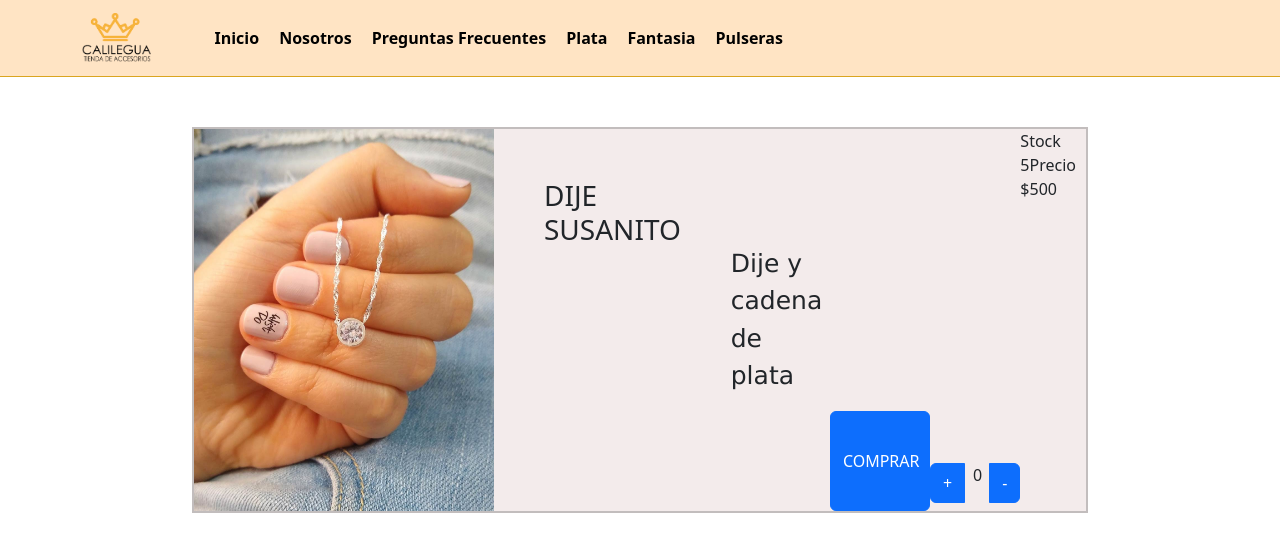
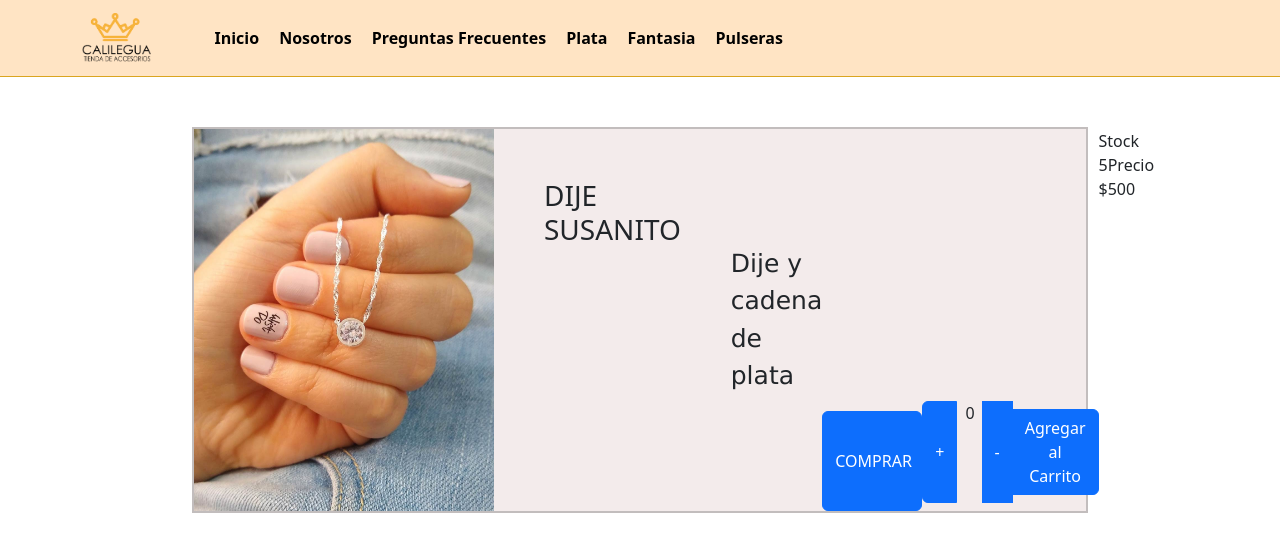
Before and after one commit to Fmonaco83/calilegua.fernando.monaco, a React (Create React App) app: page /item/1 in a window 1280 px wide. Shown: the top 552 px of the page. Built offline with nearby package versions, Linux system fonts and the light colour scheme; some icons are missing.

Commit message:
Sincronizar_counter

```diff
--- a/src/App.js
+++ b/src/App.js
@@ -5,6 +5,7 @@ import { BrowserRouter, Navigate, Route, Routes } from 'react-router-dom';
 import { Nosotros } from './components/nosotros/Nosotros';
 import { PreguntasFrecuentes } from './components/preguntasfrecuentes/PreguntasFrecuentes';
 import { ItemDetailContainer } from './components/itemdetailcontainer/ItemDetailContainer';
+import { Cart } from './components/cart/Cart'
 
 function App() {
   return (
@@ -17,7 +18,7 @@ function App() {
              <Route path='/' element={ <ItemListContainer/> }/>
              <Route path='/data/:categoryId' element={ <ItemListContainer/> }/>
              <Route path='item/:itemId' element={ <ItemDetailContainer/> }/>
-
+             <Route path='cart/:agregar' element={<Cart/>}/>
              <Route path='/nosotros' element={ <Nosotros/> }/>
              <Route path='/preguntasfrecuentes' element={ <PreguntasFrecuentes/> }/>
              <Route path='*' element={ <Navigate to="/"/> }/>
--- /dev/null
+++ b/src/components/cart/Cart.js
@@ -0,0 +1,9 @@
+
+
+export const Cart = () => {
+    return(
+        <h3>
+            Este es el Carrito
+        </h3>
+    )
+}
--- a/src/components/item/Item.js
+++ b/src/components/item/Item.js
@@ -2,11 +2,25 @@ import Card from 'react-bootstrap/Card';
 import { ItemCount } from '../itemcount/ItemCount'
 import './Item.css'
 import { Link } from 'react-router-dom';
-import { items } from '../../data/data';
-import { ItemDetailContainer } from '../itemdetailcontainer/ItemDetailContainer';
+import { useState } from "react";
+import { ItemDetail } from '../itemdetails/ItemDetail';
 
 
-export const Item = ({item}) => {
+export const Item = ({item,}) => {
+
+
+  const [cantidad, setCantidad] = useState(0)
+
+
+
+  const handleAgregar = () => {
+     console.log({
+        ...item,
+        cantidad
+     })
+
+}
+
     return(
         <Card className='tarjeta' style={{ width: '18rem' }}>
       <Card.Img variant="top" src={item.img} />
@@ -21,7 +35,11 @@ export const Item = ({item}) => {
         <Card.Text>
         Stock {item.stock}
         </Card.Text>
-        <ItemCount stock={item.stock}/>
+        <ItemCount stock={item.stock}
+          counter={cantidad}
+          setCounter={setCantidad}
+          handleAgregar={handleAgregar}
+        />
         <Link to={`/item/${item.id}`} className='btn btn-primary my-2'>Ver Mas</Link>
       </Card.Body>
     </Card>
--- a/src/components/itemcount/ItemCount.js
+++ b/src/components/itemcount/ItemCount.js
@@ -1,13 +1,14 @@
 import { useState } from "react";
 import Button from 'react-bootstrap/Button';
 import ButtonGroup from 'react-bootstrap/ButtonGroup';
+import { Link } from "react-router-dom";
+import { ItemDetail } from "../itemdetails/ItemDetail";
+
+
+export const ItemCount = ({stock, counter, setCounter,handleAgregar,agregar}) => {
 
 
 
-export const ItemCount = ({stock}) => {
-
-
-let [counter, setCounter] = useState(0)
 
 
 const sumar = () => {
@@ -23,12 +24,18 @@ const restar = () =>{
     console.log(counter)
 }
 }
+
+
     return (
     <ButtonGroup size="ms" className="mb-2">
         <Button onClick={sumar}>+</Button>
             <p className="mx-2"> {counter} </p>
         <Button  onClick={restar}>-</Button>
+        <Link onClick={handleAgregar} to={`/cart/${agregar}`} className='btn btn-primary my-2'>Agregar al Carrito</Link>
+
     </ButtonGroup>
+
+
 
     )
 }
--- a/src/components/itemdetailcontainer/ItemDetailContainer.js
+++ b/src/components/itemdetailcontainer/ItemDetailContainer.js
@@ -1,4 +1,3 @@
-import { Item } from '../item/Item';
 import { useEffect, useState } from 'react';
 import { items } from '../../data/data';
 import { useParams } from 'react-router-dom';
@@ -7,15 +6,15 @@ import { ItemDetail } from '../itemdetails/ItemDetail';
 
 export const ItemDetailContainer = () => {
 
-    const [data, setData] = useState([])
+    const [item, setItem] = useState([])
     const [loading, setLoading] = useState(true)
 
     const {itemId} = useParams()
 
     console.log(itemId)
-    console.log (data)
+    console.log (item)
 
-    const getData = () => {
+    const getItem = () => {
       const error = false;
       return new Promise((resolve, reject) => {
         setTimeout(() => {
@@ -34,9 +33,9 @@ export const ItemDetailContainer = () => {
     useEffect (()=> {
         setLoading(true)
 
-        getData()
+        getItem()
             .then((res) => {
-                setData( res.find((item) => item.id === Number(itemId)) )
+                setItem( res.find((item) => item.id === Number(itemId)) )
             })
             .catch(err => console.log(err))
             .finally(() => {
@@ -51,7 +50,7 @@ export const ItemDetailContainer = () => {
         <div>
             {
             loading ? <Spinner animation="grow" variant="primary" />
-            : <ItemDetail data={data}/>
+            : <ItemDetail item={item}/>
 
 
 
--- a/src/components/itemdetails/ItemDetail.js
+++ b/src/components/itemdetails/ItemDetail.js
@@ -1,36 +1,52 @@
 import Button from 'react-bootstrap/Button';
 import './ItemDetail.css'
 import { ItemCount } from '../itemcount/ItemCount';
+import { useState } from "react";
 
 
 
 
 
-export const ItemDetail = ({data}) => {
+export const ItemDetail = ({item}) => {
+
+   const [cantidad, setCantidad] = useState(0)
+
+
+
+   const handleAgregar = () => {
+      console.log({
+         ...item,
+         cantidad
+      })
+
+ }
+
+
     return (
          <div className='cardDet'>
             <div>
-               <img className='imagen' src={data.img} alt='dije'/>
+               <img className='imagen' src={item.img} alt='dije'/>
             </div>
             <div className='titulo'>
                <h3>
-                  {data.nombre}
+                  {item.nombre}
                </h3>
             </div>
             <div className='textos'>
-
-                  {data.descripcion}
-
+               {item.descripcion}
             </div>
             <div className='botn'>
                <Button className='btn bot '> COMPRAR</Button>
-               <ItemCount stock={data.stock}/>
+                     <ItemCount stock={item.stock}
+                     counter={cantidad}
+                     setCounter={setCantidad}
+                     handleAgregar={handleAgregar}
+                     />
             </div>
             <div className='st'>
-               Stock {data.stock}
-               Precio ${data.precio}
+               Stock {item.stock}
+               Precio ${item.precio}
             </div>
-
 </div>
 
     )
```
